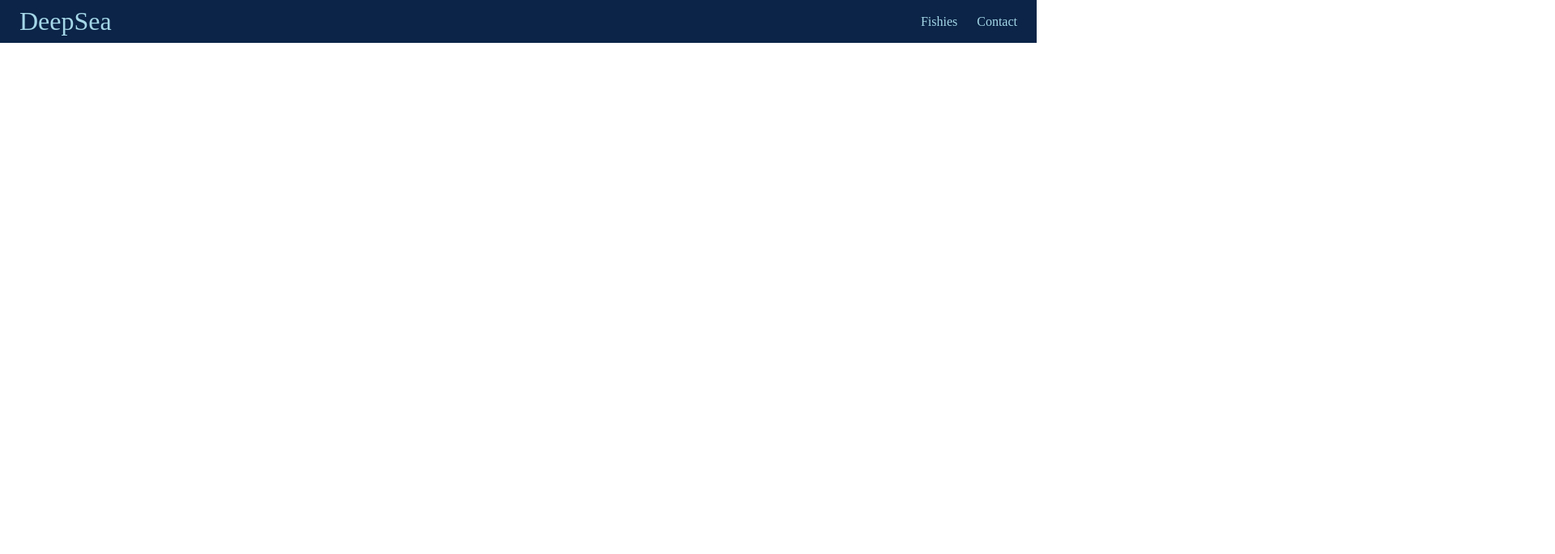
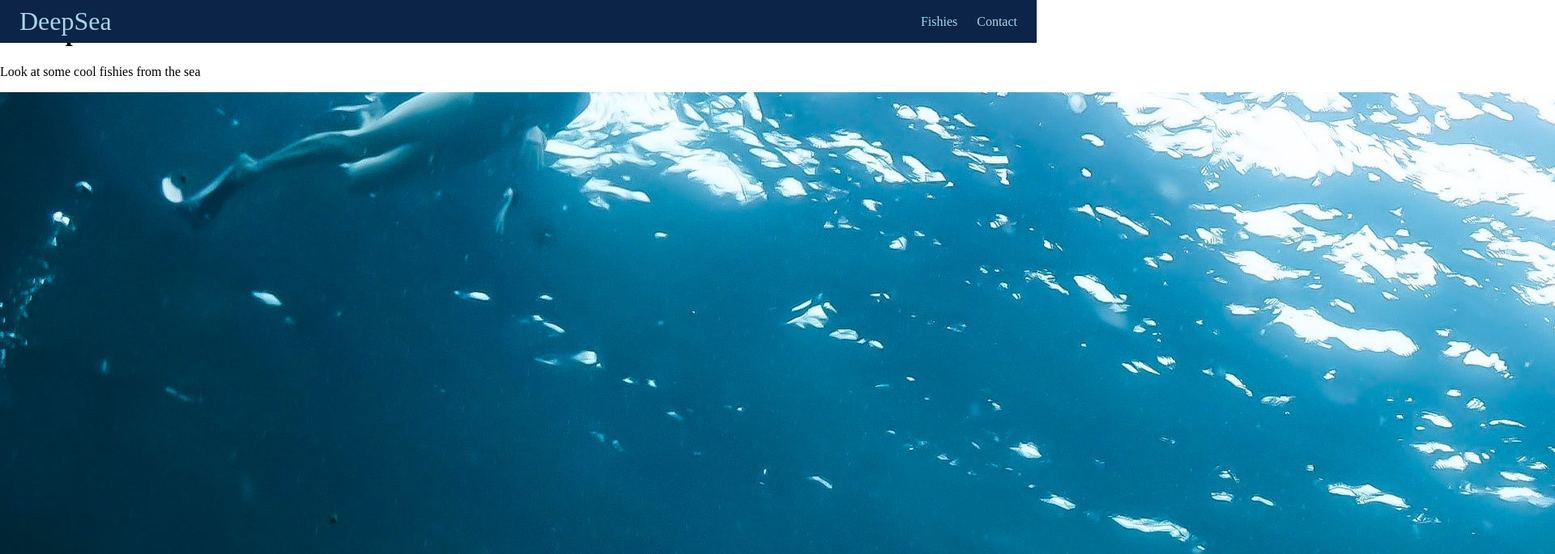
Before and after one commit to Reivaxmai/odin-landing-page, a plain HTML site: page index.html in a window 1280 px wide. Shown: the top 685 px of the page at 81% size, 1920 px wide, since content can reach past the window. Drawn offline with Linux system fonts and the light colour scheme; a web font is replaced by a local one.

Commit message:
Add main content

```diff
--- a/index.html
+++ b/index.html
@@ -22,5 +22,13 @@
             </div>
         </div>
     </div>
+
+    <div class="main content">
+        <div class="text">
+            <h1>A Deep Sea Creatures Showcase</h1>
+            <p>Look at some cool fishies from the sea</p>
+        </div>
+        <img src="./images/pexels-adiprayogo-liemena-7826551.jpg" alt="Whale">
+    </div>
 </body>
 </html>
```
